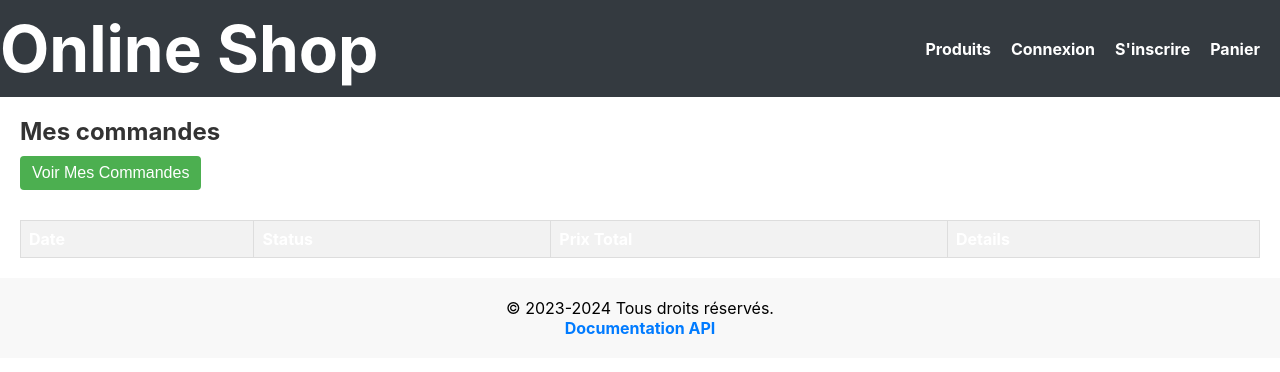
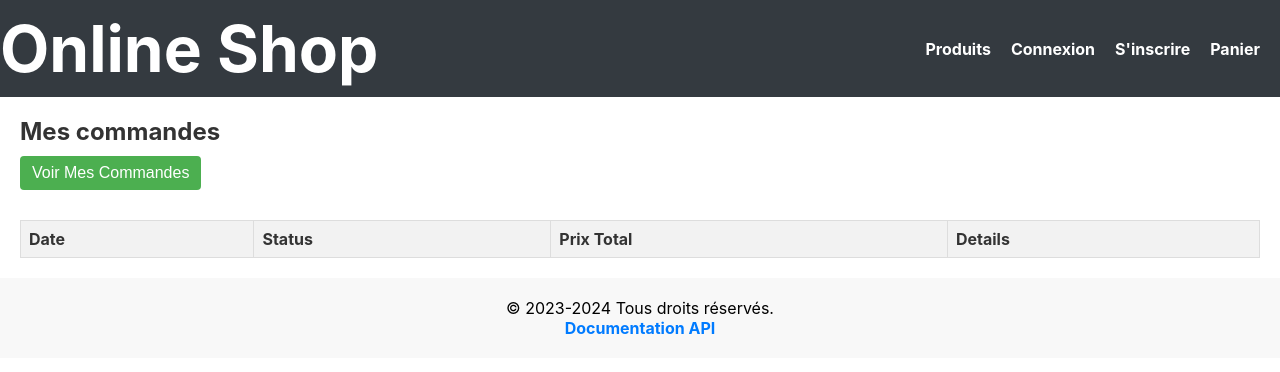
Before and after one commit to cheadaniel/onlineShop, a React (Create React App) app in the folder frontend/: page /my_orders in a window 1280 px wide. Shown: the top 372 px of the page. Built offline with nearby package versions, Linux system fonts and the light colour scheme.

Commit message:
structure mise a jour

```diff
--- a/frontend/src/App.js
+++ b/frontend/src/App.js
@@ -5,7 +5,7 @@ import axios from 'axios';
 
 import Header from './components/assets/Header/header';
 import Footer from './components/assets/Footer/footer';
-import ProductsList from './components/productList/ProductsList';
+import ProductsList from './components/Product/productList/ProductsList';
 import ProductDetail from './components/productCard/productDetail';
 import LoginForm from './components/assets/login/Login';
 import RegistrationForm from './components/assets/Register/Register';
--- a/frontend/src/components/Command/CommandList.css
+++ b/frontend/src/components/Command/CommandList.css
@@ -24,7 +24,7 @@
 
 .command-list-table th {
   background-color: #4caf50;
-  color: white;
+  color: #333;
   padding: 12px;
   text-align: left;
 }
--- a/frontend/src/components/productCard/productCard.js
+++ b/frontend/src/components/Product/productCard/productCard.js
@@ -1,7 +1,7 @@
 import React from 'react';
 import { Link } from 'react-router-dom';
 import { useDispatch } from 'react-redux';
-import { addToCart } from '../../app/features/cart/cartSlice';
+import { addToCart } from '../../../app/features/cart/cartSlice';
 
 const ProductCard = ({ product }) => {
   const dispatch = useDispatch();
--- a/frontend/src/components/assets/Home/Home.js
+++ b/frontend/src/components/assets/Home/Home.js
@@ -1,6 +1,6 @@
 import React, { useEffect, useState } from 'react';
 import axios from 'axios';
-import ProductCard from '../../productCard/productCard';
+import ProductCard from '../../Product/productCard/productCard';
 
 const Home = () => {
     const [products, setProducts] = useState([]);
```
Also changed, not shown: frontend/src/components/Product/productCard/productDetail.css (renamed from frontend/src/components/productCard/productDetail.css), frontend/src/components/Product/productCard/productDetail.js (renamed from frontend/src/components/productCard/productDetail.js), frontend/src/components/Product/productList/ProductsList.css (renamed from frontend/src/components/productList/ProductsList.css), frontend/src/components/Product/productList/ProductsList.js (renamed from frontend/src/components/productList/ProductsList.js).
